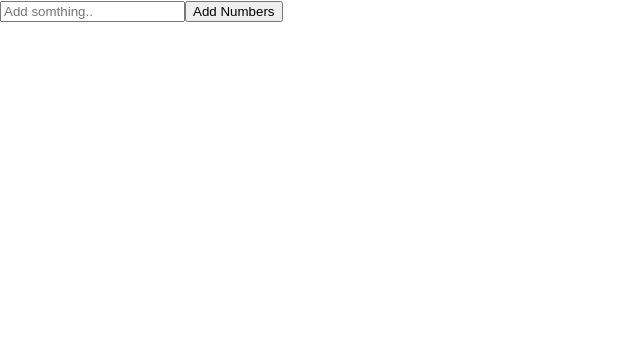
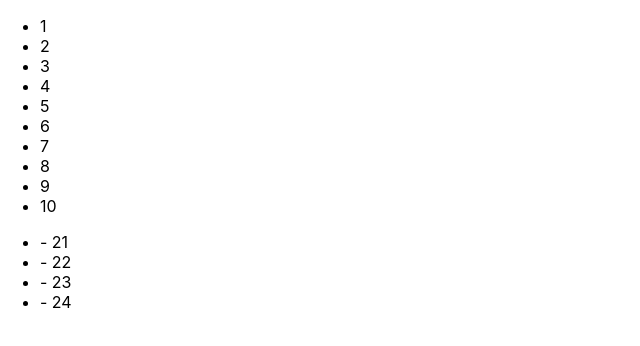
Before and after one commit to Deepak-Urs/React-projects-latest, a React (Create React App) app in the folder react-concepts/react-concepts/: page / in a window 1280 px wide. Shown: the top 346 px of the page, without its empty margins (0-640 px from the left). Built offline with nearby package versions, Linux system fonts and the light colour scheme.

Commit message:
Keys importance

```diff
--- a/react-concepts/react-concepts/src/App.js
+++ b/react-concepts/react-concepts/src/App.js
@@ -4,6 +4,7 @@
 //import StatesClassBased from './components/StatesClassBased';
 
 //import Props from './components/Props'
+import Keys from './components/Keys'
 
 function App() {
   //let age = 26
@@ -65,21 +66,21 @@ function App() {
   //})
 
   // EVENT HANDLING
-  const addNums = (num1, num2) => {
-    console.log(num1+num2);
-  }
+  //const addNums = (num1, num2) => {
+  //  console.log(num1+num2);
+  //}
 
-  const getInput = (event) => {
-    console.log(event.target.name);
-  }
+  //const getInput = (event) => {
+  //  console.log(event.target.name);
+  //}
 
   return (
     <div className='App'>
       <div className='card'>
 
         {/*EVENT HANDLING*/}
-        <input name='input' placeholder='Add somthing..' onChange={getInput}/>
-        <button onClick={() => addNums(2, 3)}>Add Numbers</button>
+        {/*<input name='input' placeholder='Add somthing..' onChange={getInput}/>
+        <button onClick={() => addNums(2, 3)}>Add Numbers</button>*/}
 
         {/* MAP and STATES DEMO */}
         {/*<h1>Users</h1>*/}
@@ -112,6 +113,9 @@ function App() {
         name === "Deepak" && age === 26 ?
         (<h1>Name is Deepak and Age is 26'</h1>) : (<h1>I am less than 26 Name is not Deepak</h1>)
       }*/}
+
+      {/* Keys */}
+      <Keys />
     </div>
   )
 }
--- /dev/null
+++ b/react-concepts/react-concepts/src/components/Keys.js
@@ -0,0 +1,34 @@
+import React from 'react'
+
+function Keys() {
+    const numbers = [1, 2, 3, 4, 5, 6, 7, 8, 9, 10]
+    const details = [{
+        name: 'A',
+        age: 21,
+    }, {
+        name: 'B',
+        age: 22,
+    }, {
+        name: 'C',
+        age: 23,
+    }, {
+        name: 'D',
+        age: 24,
+    }]
+    return (
+        <div>
+            <ul>
+                {numbers.map(num => {
+                    return <li key={num}>{num}</li>
+                })}
+            </ul>
+            <ul>
+                {details.map((detail, num) => {
+                    return <li key={num}>{detail.number} - {detail.age}</li>
+                })}
+            </ul>
+        </div>
+    )
+}
+
+export default Keys
```
